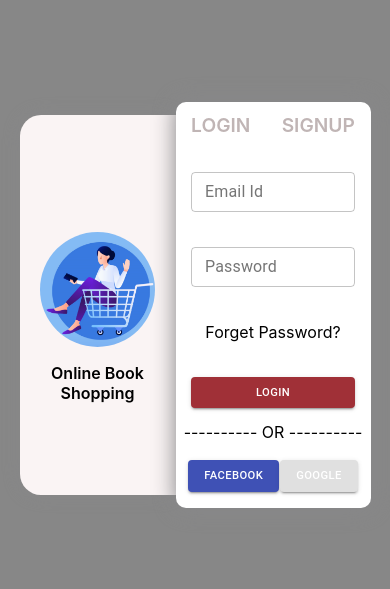
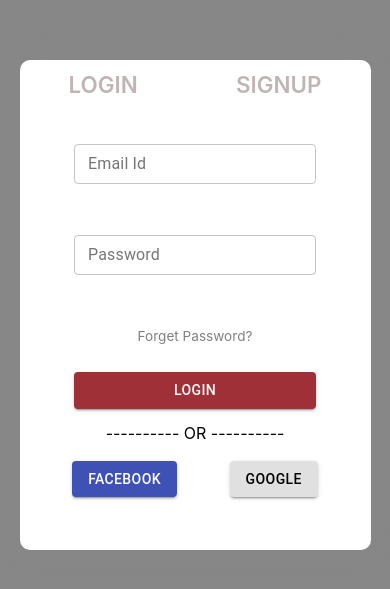
Before and after one commit to NishuTyagi15/BookStore_App, a React (Create React App) app: page / in a window 390 px wide. Shown: the part 117-706 px from the top of the page. Built offline with nearby package versions, Linux system fonts and the light colour scheme.

Commit message:
[Nishu Tyagi]Refactored:Code to add some changes in UI and Media queries

```diff
--- a/src/Components/Login/Login.jsx
+++ b/src/Components/Login/Login.jsx
@@ -108,7 +108,7 @@ export default class Login extends Component {
                         <Button className="button" variant="contained" color="primary">
                             Facebook
                         </Button>
-                        <Button className="button" variant="contained" color="red">
+                        <Button className="button2" variant="contained" color="red">
                             Google
                         </Button>
                     </div>
--- a/src/Components/SignUp/Signup.scss
+++ b/src/Components/SignUp/Signup.scss
@@ -6,10 +6,11 @@
     height: $height;
 }
 .signup{
-    @include align(flex,center,column, 50vh);
+    @include align(flex,center,column, 47vh);
+    margin-top: 1.2rem;
 }
 .signup_inputs{
-    @include align(flex,space-evenly,column, 60vh);
+    @include align(flex,space-evenly,column, 50vh);
 }
 .button_main{
     @include align(flex,center,null,null);
@@ -25,18 +26,22 @@
 .css-1u3bzj6-MuiFormControl-root-MuiTextFiels-root {
     min-height: 5rem !important;
 }
+span.forget {
+    font-size: 0.85rem;
+    color: gray;
+}
 .buttons{
     @include align(flex,space-evenly,null,null);
     width: 100%;
     margin-top: 18px;
 }
+.button2 > .MuiButton-label {
+    color: #000 !important;
+}
 
 @media screen and (min-width: 768px) and (max-width: 1024px){
     .signup {
-        height: 38vh;
-    }
-    .signup_inputs {
-        height: 30vh;
+        height: 32vh;
     }
 }
 
@@ -48,18 +53,21 @@
 
 @media screen and (min-width: 360px) and (max-width: 630px){
     .signup {
-        height: 42vh;
+        height: 45vh;
     }
     .signup_inputs {
-        width: 42vw;
+        width: 62vw;
     }
     .button_main {
-        width: 130%;
-    }
-    .MuiButton-label {
-        font-size: 0.7rem;
-    }
-    .buttons {
-        width: 88%;
+        width: 106%;
     }
 }
+
+@media screen and (max-width: 340px){
+    .signup {
+        height: 65vh;
+    }
+    .signup_inputs {
+        height: 58vh;
+    }
+}
--- a/src/Pages/Dashboard/Dashboard.scss
+++ b/src/Pages/Dashboard/Dashboard.scss
@@ -56,24 +56,32 @@ $height: 58vh;
 .btn{
     cursor: pointer;
     font-weight: $font-weight;
-    font-size: 1.6rem;
+    font-size: 1.4rem;
     color: #c0b5b5;
 }
 .btn:hover ,.btn:focus{
     color: black;
 }
 
+.css-1eqdgzv-MuiPaper-root-MuiSnackbarContent-root {
+    min-width: 210px !important;
+}
+
+.MuiFormControl-root {
+    min-height: 4rem !important;
+}
+
 @media screen and (min-width: 768px) and (max-width: 1024px){
     .book_main {
         width: 38%;
-        height: 45vh;
+        height: 40vh;
     }
     .main_content {
         width: 46%;
-        height: 48vh;
+        height: 42vh;
     }
     .img_main {
-        height: 46vh;
+        height: 40vh;
     }
 }
 
@@ -88,20 +96,20 @@ $height: 58vh;
 
 @media screen and (min-width: 360px) and (max-width: 630px){
     .book_main {
-        width: 40%;
-        height: 45vh;
+        display: none;
     }
     .main_content {
-        width: 50%;
-        height: 48vh;
-    }
-    .img_main > img {
-        width: 115px;
-    }
-    .img_main {
-        height: 48vh;
-    }
-    .btn {
-        font-size: 1.2rem;
+        width: 90%;
+        height: 58vh;
     }
 }
+
+@media screen and (max-width: 340px){
+    .book_main {
+        display: none;
+    }
+    .main_content {
+        width: 90%;
+        height: 86vh;
+    }
+}
```
